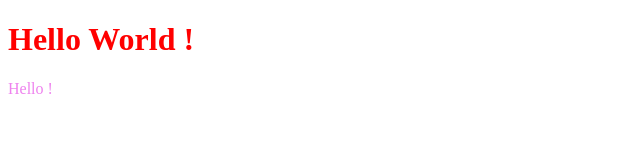
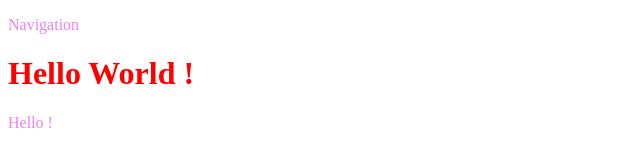
Before and after one commit to christianletembet/Exercice4-, a plain HTML site: page index.html in a window 1280 px wide. Shown: the whole page, without its empty margins (0-640 px from the left). Drawn offline with Linux system fonts and the light colour scheme.

Commit message:
Ajout d'un header

```diff
--- a/index.html
+++ b/index.html
@@ -9,6 +9,9 @@
     </script>
   </head>
   <body>
+    <header>
+      <p>Navigation</p>
+    </header>
     <h1>Hello World !</h1>
     <p>Hello !</p>
 
```
